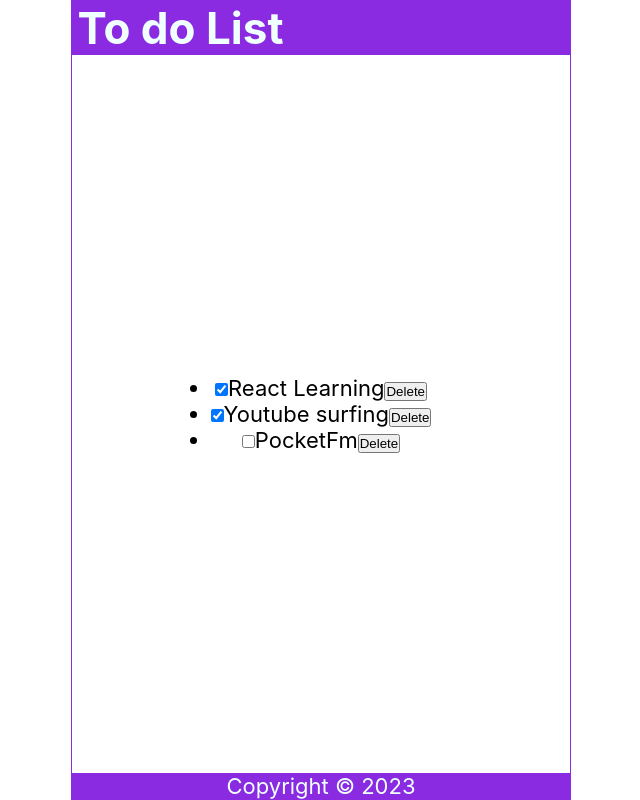
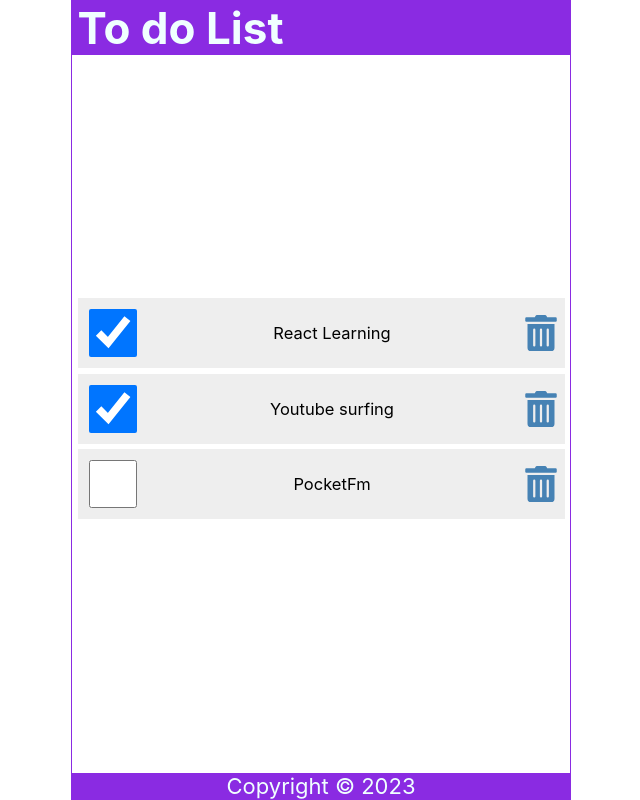
Before and after one commit to KrishothKumar/react_practice, a React (Create React App) app in the folder project1/: page / in a window 1280 px wide. Shown: the whole page, without its empty margins (319-959 px from the left). Built offline with nearby package versions, Linux system fonts and the light colour scheme.

Commit message:
Added React Icon, Check and Delet.

```diff
--- a/project1/package.json
+++ b/project1/package.json
@@ -8,7 +8,8 @@
     "@testing-library/user-event": "^13.5.0",
     "react": "^18.2.0",
     "react-dom": "^18.2.0",
-    "react-scripts": "^4.0.3",
+    "react-icons": "^4.10.1",
+    "react-scripts": "^5.0.1",
     "web-vitals": "^2.1.4"
   },
   "scripts": {
--- a/project1/src/Content.js
+++ b/project1/src/Content.js
@@ -1,5 +1,6 @@
 import React from "react";
 import { useState } from "react";
+import { FaTrashAlt } from "react-icons/fa"
 
 const Content = () => {
     // function handleChangeQuotes() {
@@ -44,6 +45,22 @@ const Content = () => {
     //     setCount((precount) => {return precount + 1});
     // }
 
+    const handleCheck = (id) => {
+        // console.log(`id: ${id}`)
+        // const itemsNew = items.map((items) => items.id == id ? {id:items.id,checked:!items.checked,item:items.item}: items)
+        const itemsNew = items.map((items) => items.id == id ? {...items,checked:!items.checked}: items)
+
+        setItems(itemsNew)
+    }
+
+    const handleDelete = (id) => {
+        // console.log(`id: ${id}`)
+        // const itemsNew = items.map((items) => items.id == id ? {id:items.id,checked:!items.checked,item:items.item}: items)
+        // const itemsNew = items.filter((items) => items.id !== id).map((items) => items)
+        const itemsNew = items.filter((items) => items.id !== id)
+
+        setItems(itemsNew)
+    }
     return (
         <main>
             {/* <p onDoubleClick={() => handleClick2('Krishoth Kumar')}>{handleChangeQuotes()}</p>
@@ -53,10 +70,10 @@ const Content = () => {
             <button onClick={handleStateQuotes}>Click</button>*/}
             <ul>
                 {items.map((items) => (
-                        <li>
-                            <input type="checkbox" checked={items.checked}/>
+                        <li className="item" key={items.id}>
+                            <input type="checkbox" onChange={() => {handleCheck(items.id)}} checked={items.checked}/>
                             <label>{items.item}</label>
-                            <button>Delete</button>
+                            <FaTrashAlt role = "button" onClick={() => handleDelete(items.id)}/>
                         </li>
                     )
                 )}
--- a/project1/src/index.css
+++ b/project1/src/index.css
@@ -61,3 +61,130 @@ footer {
   display: grid;
   place-content: center;
 }
+
+ul {
+  width: 100%;
+  list-style: none;
+  padding: 0 0.25rem 0.25rem;
+}
+
+ul li::before {
+  content: "\200B";
+}
+
+.item {
+  display: flex;
+  justify-content: flex-start;
+  align-items: center;
+  padding: 0.5rem 0 0.5rem 0.5rem;
+  margin: 0.25rem 0;
+  background-color: #eee;
+}
+
+
+.item:first-child {
+  margin: 0;
+}
+
+.item input[type="checkbox"] {
+  text-align: center;
+  width: 2.5rem;
+  width: 48px;
+  min-width: 48px;
+  height: 2.5rem;
+  height: 48px;
+  min-height: 48px;
+  cursor: pointer;
+  margin-right: 0.5rem;
+}
+
+.item input[type="checkbox"]:focus + label {
+  text-decoration: underline;
+}
+
+.item > label {
+  font-size: 0.75rem;
+  flex-grow: 1;
+}
+
+.item svg {
+  width: 48px;
+  min-width: 48px;
+  height: 36px;
+  font-size: 1rem;
+  color: steelblue;
+  cursor: pointer;
+}
+
+.item svg:focus,
+.item svg:hover {
+  color: red;
+  outline: none;
+}
+
+/* .addForm {
+  width: 100%;
+  display: flex;
+  justify-content: flex-start;
+  margin: 0.5rem 0 0;
+  padding: 0 0.5rem 0.25rem;
+  border-bottom: 1px solid #eee;
+}
+
+.addForm label {
+  position: absolute;
+  left: -99999px;
+}
+
+.addForm input[type='text'] {
+  flex-grow: 1;
+  max-width: calc(100% - 50px);
+  min-height: 48px;
+  font-size: 1rem;
+  padding: 0.25rem;
+  border-radius: 0.25rem;
+  margin-right: 0.25rem;
+  outline: none;
+}
+
+button {
+  height: 48px;
+  min-width: 48px;
+  border-radius: 0.25rem;
+  padding: 0.5rem;
+  font-size: 1rem;
+  background-color: aliceblue;
+  color: mediumblue;
+  cursor: pointer;
+} */
+
+/* button:focus,
+button:hover {
+  color: white;
+  background-color: limegreen;
+  outline: none;
+}
+
+.searchForm {
+  width: 100%;
+  display: flex;
+  justify-content: flex-start;
+  margin: 0.25rem 0 0;
+  padding: 0 0.5rem 0.25rem;
+  border-bottom: 1px solid #eee;
+}
+
+.searchForm label {
+  position: absolute;
+  left: -99999px;
+}
+
+.searchForm input[type='text'] {
+  flex-grow: 1;
+  max-width: 100%;
+  min-height: 48px;
+  font-size: 1rem;
+  padding: 0.25rem;
+  border-radius: 0.25rem;
+  outline: none;
+} */
```
